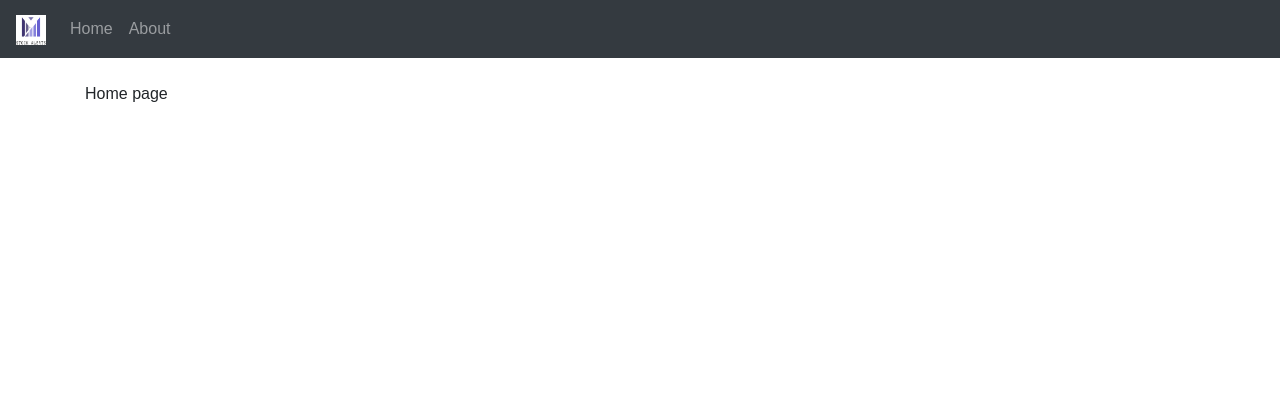
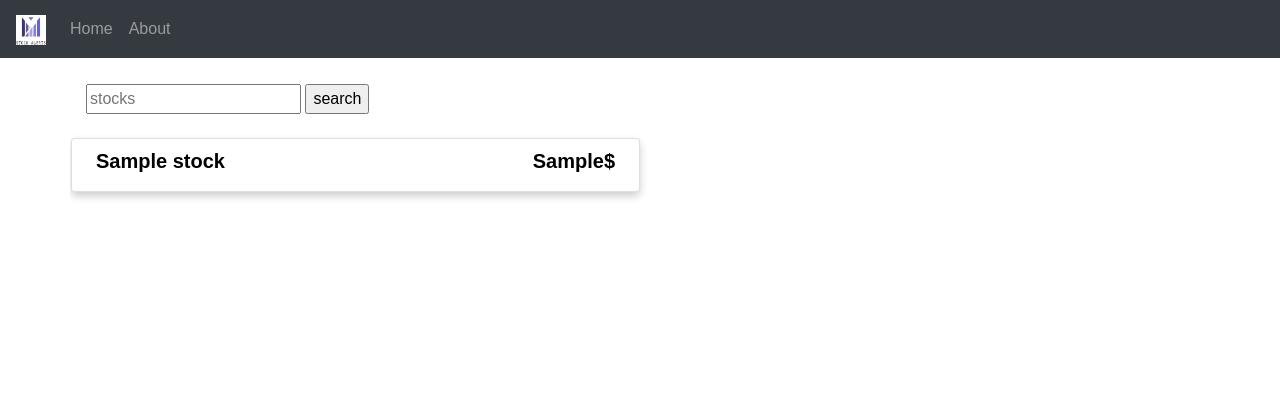
Before and after one commit to rohithvajhala/StockAlerts, a Django app: template stock_alerts/pages/templates/home.html in a window 1280 px wide. Shown: the top 420 px of the page. Run offline with Django 3.2, Linux system fonts and the light colour scheme; the template is opened without the code that fills it: most values are stand-ins (such as "Sample title", 1, 10 or a date in 2020); parts of the project's set-up code (start-up, migrations or seed data) failed here and were passed over; some libraries are stand-ins or nearby versions.

Commit message:
Show some popular stocks and add search functionality

```diff
--- a/stock_alerts/pages/templates/home.html
+++ b/stock_alerts/pages/templates/home.html
@@ -2,6 +2,29 @@
 
 {% block content %}
 
-<p>Home page</p>
+{% load static %}
+<link rel="stylesheet" type="text/css" href="{% static '/home_cards.css' %}">
+
+<form method="POST"> {% csrf_token %}
+    <input type="text" , name="query" , placeholder="stocks" />
+    <input type="submit" , value="search" />
+</form>
+<br>
+
+<div id="update_this" class:container-fluid>
+    {% include 'stock_cards.html' %}
+</div>
+
+<script>
+    setInterval(function () {
+        $.ajax({
+            type: "GET",
+            url: '/update_quotes',  // URL to your view that serves new info
+        })
+            .done(function (response) {
+                $('#update_this').html(response)
+            });
+    }, 10000)
+</script>
 
 {% endblock %}
--- /dev/null
+++ b/stock_alerts/pages/templates/stock_cards.html
@@ -0,0 +1,16 @@
+{% for stock in stocks %}
+    <div class="row" , style="margin-bottom:5px">
+        <div class="card-deck-wrapper">
+            <div class="card-deck">
+                <div class="card p-2">
+                    <a class="card-block stretched-link text-decoration-none" href="#">
+                        <div class="container">
+                            <h5 style="color:black"><b>{{stock.name}} <span
+                                        style="float: right;">{{stock.quote.c}}$</span></b> </h5>
+                        </div>
+                    </a>
+                </div>
+            </div>
+        </div>
+    </div>
+{% endfor %}
--- /dev/null
+++ b/stock_alerts/pages/templates/update_quotes.html
@@ -0,0 +1 @@
+{% include 'stock_cards.html' %}
--- a/stock_alerts/pages/urls.py
+++ b/stock_alerts/pages/urls.py
@@ -4,4 +4,5 @@ from django.contrib.auth import views as auth_views
 
 urlpatterns = [
     path('', views.home_view, name="home_page"),
-    path('home/', views.home_view, name='home_page')]
+    path('home/', views.home_view, name='home_page'),
+    path('update_quotes/', views.update_quotes, name='update_quotes'), ]
--- /dev/null
+++ b/stock_alerts/static/home_cards.css
@@ -0,0 +1,14 @@
+.card-deck-wrapper {
+    box-shadow: 0 4px 8px 0 rgba(0,0,0,0.2);
+    transition: 0.3s;
+    width: 50%;
+    border-radius: 5px; /* 5px rounded corners */
+}
+
+.card-deck-wrapper:hover {
+    box-shadow: 0 16px 16px 0 rgba(0,0,0,0.2);
+}
+
+.container {
+    padding: 2px 16px;
+}
```
Also changed, not shown: stock_alerts/pages/templates/search.html (added, +18 -0 lines), stock_alerts/pages/views.py (+23 -1 lines).
